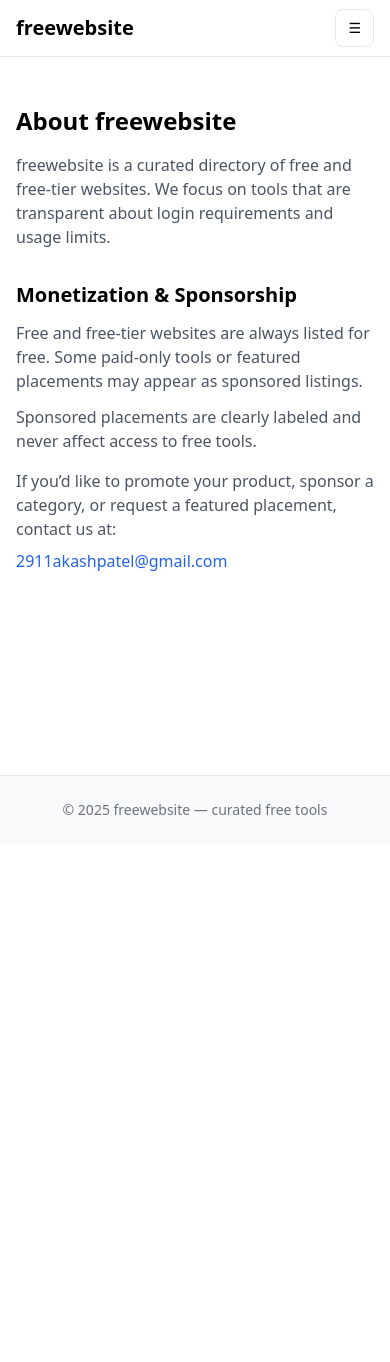
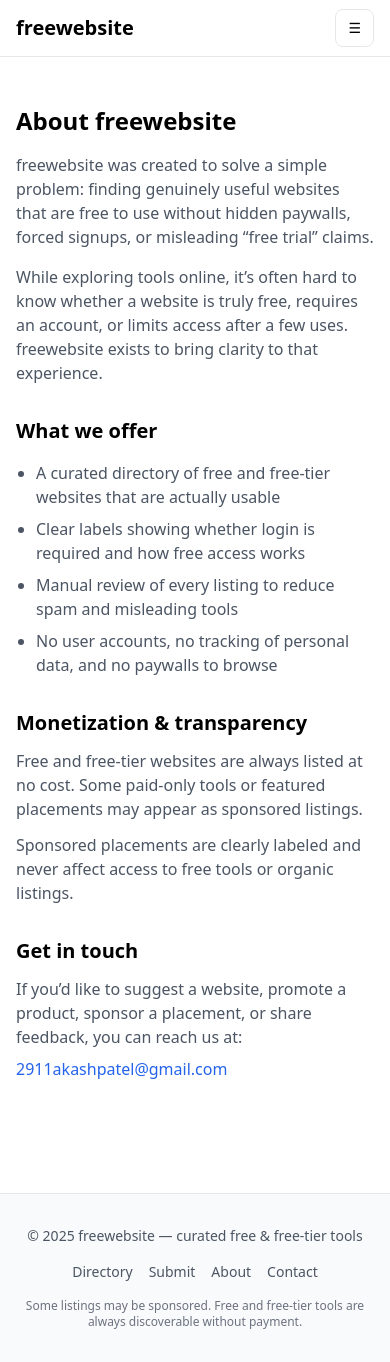
Before and after one commit to Akash-2911/freewebsite, a React (Vite) app: page /about in a window 390 px wide. Before the commit the page ends 844 px from the top, so only its background shows below. Built offline with nearby package versions, Linux system fonts and the light colour scheme.

Commit message:
Finalize pages, content, submission form, monetization, and footer

```diff
--- a/src/components/Footer.jsx
+++ b/src/components/Footer.jsx
@@ -1,8 +1,40 @@
+import { Link } from "react-router-dom";
+
 export default function Footer() {
   return (
     <footer className="mt-16 border-t bg-gray-50">
-      <div className="mx-auto max-w-6xl px-4 py-6 text-center text-sm text-gray-500">
-        © {new Date().getFullYear()} freewebsite — curated free tools
+      <div className="mx-auto max-w-6xl px-4 py-8 text-sm text-gray-600">
+        <div className="flex flex-col items-center justify-between gap-4 sm:flex-row">
+          {/* Left */}
+          <p>
+            © {new Date().getFullYear()} <span className="font-medium">freewebsite</span> — curated free & free-tier tools
+          </p>
+
+          {/* Links */}
+          <nav className="flex gap-4">
+            <Link to="/home" className="hover:text-black">
+              Directory
+            </Link>
+            <Link to="/submit" className="hover:text-black">
+              Submit
+            </Link>
+            <Link to="/about" className="hover:text-black">
+              About
+            </Link>
+            <a
+              href="mailto:2911akashpatel@gmail.com"
+              className="hover:text-black"
+            >
+              Contact
+            </a>
+          </nav>
+        </div>
+
+        {/* Transparency note */}
+        <p className="mt-4 text-center text-xs text-gray-500">
+          Some listings may be sponsored. Free and free-tier tools are always
+          discoverable without payment.
+        </p>
       </div>
     </footer>
   );
--- a/src/pages/About.jsx
+++ b/src/pages/About.jsx
@@ -4,27 +4,54 @@ export default function About() {
       <h1 className="text-2xl font-bold">About freewebsite</h1>
 
       <p className="mt-4 text-gray-600">
-        freewebsite is a curated directory of free and free-tier websites.
-        We focus on tools that are transparent about login requirements
-        and usage limits.
+        freewebsite was created to solve a simple problem: finding genuinely
+        useful websites that are free to use without hidden paywalls, forced
+        signups, or misleading “free trial” claims.
       </p>
 
-      <h2 className="mt-8 text-xl font-semibold">Monetization & Sponsorship</h2>
+      <p className="mt-4 text-gray-600">
+        While exploring tools online, it’s often hard to know whether a website
+        is truly free, requires an account, or limits access after a few uses.
+        freewebsite exists to bring clarity to that experience.
+      </p>
+
+      <h2 className="mt-8 text-xl font-semibold">What we offer</h2>
+
+      <ul className="mt-4 list-disc space-y-2 pl-5 text-gray-600">
+        <li>
+          A curated directory of free and free-tier websites that are actually
+          usable
+        </li>
+        <li>
+          Clear labels showing whether login is required and how free access
+          works
+        </li>
+        <li>
+          Manual review of every listing to reduce spam and misleading tools
+        </li>
+        <li>
+          No user accounts, no tracking of personal data, and no paywalls to
+          browse
+        </li>
+      </ul>
+
+      <h2 className="mt-8 text-xl font-semibold">Monetization & transparency</h2>
 
       <p className="mt-3 text-gray-600">
-        Free and free-tier websites are always listed for free.
-        Some paid-only tools or featured placements may appear
-        as sponsored listings.
+        Free and free-tier websites are always listed at no cost. Some paid-only
+        tools or featured placements may appear as sponsored listings.
       </p>
 
       <p className="mt-3 text-gray-600">
-        Sponsored placements are clearly labeled and never affect
-        access to free tools.
+        Sponsored placements are clearly labeled and never affect access to free
+        tools or organic listings.
       </p>
 
-      <p className="mt-4 text-gray-600">
-        If you’d like to promote your product, sponsor a category,
-        or request a featured placement, contact us at:
+      <h2 className="mt-8 text-xl font-semibold">Get in touch</h2>
+
+      <p className="mt-3 text-gray-600">
+        If you’d like to suggest a website, promote a product, sponsor a
+        placement, or share feedback, you can reach us at:
       </p>
 
       <p className="mt-2 font-medium">
--- a/src/pages/Landing.jsx
+++ b/src/pages/Landing.jsx
@@ -6,11 +6,11 @@ export default function Landing() {
       {/* HERO */}
       <section className="py-16 text-center">
         <h1 className="text-4xl font-bold tracking-tight">
-            Discover free websites and tools
+          Discover free & free-tier websites
         </h1>
         <p className="mt-4 text-lg text-gray-600">
-            A curated directory of free and free-tier websites.
-            No sign-up barriers. Clear transparency.
+          A curated directory of useful tools that are free to use or offer a
+          meaningful free tier — with clear login and usage transparency.
         </p>
 
         <div className="mt-8 flex flex-col items-center gap-4 sm:flex-row sm:justify-center">
@@ -18,14 +18,14 @@ export default function Landing() {
             to="/home"
             className="rounded-lg bg-blue-600 px-6 py-3 text-white hover:bg-blue-700"
           >
-              Explore Directory
+            Browse directory
           </Link>
 
           <Link
             to="/submit"
             className="rounded-lg border border-gray-300 px-6 py-3 text-gray-700 hover:bg-gray-100"
           >
-              Submit Your Website
+            Submit a website
           </Link>
         </div>
       </section>
@@ -34,31 +34,31 @@ export default function Landing() {
       <section className="grid gap-6 py-12 sm:grid-cols-3">
         <Feature
           title="Free to explore"
-            text="Our directory is open to everyone. No login required."
+          text="Browse all free and free-tier websites without creating an account."
         />
         <Feature
           title="Clear transparency"
-            text="We clearly show login requirements and free tiers."
+          text="We clearly label login requirements and free-tier limitations."
         />
         <Feature
-            title="Curated manually"
-            text="Each website is reviewed before being listed."
+          title="Manually curated"
+          text="Every website is reviewed to avoid spam, fake trials, or misleading claims."
         />
       </section>
 
       {/* BANNER / AD */}
-        <section className="my-12 rounded-xl bg-yellow-100 p-6 text-center">
+      <section className="my-12 rounded-xl border border-dashed bg-gray-50 p-6 text-center">
         <h2 className="text-xl font-semibold">
-            Want to promote something here?
+          Promote your product here
         </h2>
         <p className="mt-2 text-gray-700">
-            Advertise your product, tool, or community.
+          Reach users actively looking for useful tools and resources.
         </p>
         <a
-            href="mailto:youremail@example.com"
-            className="mt-4 inline-block rounded-lg bg-yellow-400 px-5 py-2 font-medium hover:bg-yellow-500"
+          href="mailto:2911akashpatel@gmail.com?subject=Advertising on freewebsite"
+          className="mt-4 inline-block rounded-lg bg-black px-5 py-2 font-medium text-white hover:bg-gray-800"
         >
-            Contact us
+          Get your ad here
         </a>
       </section>
 
@@ -68,14 +68,14 @@ export default function Landing() {
           Want your website listed?
         </h2>
         <p className="mt-4 text-gray-600">
-            Free websites and free-tier tools can be listed for free.
-            Paid-only websites require a listing fee.
+          Free and free-tier websites can be listed at no cost.
+          Paid-only tools may require a sponsorship or listing fee.
         </p>
         <Link
           to="/submit"
           className="mt-6 inline-block rounded-lg bg-black px-6 py-3 text-white hover:bg-gray-800"
         >
-            Apply for listing
+          Submit for review
         </Link>
       </section>
     </div>
--- a/src/pages/Submit.jsx
+++ b/src/pages/Submit.jsx
@@ -1,16 +1,28 @@
 export default function Submit() {
   return (
     <div className="mx-auto max-w-3xl px-4 py-12">
-      <h1 className="text-3xl font-bold">Submit Your Website</h1>
+      <h1 className="text-3xl font-bold">Submit a Website</h1>
 
       <p className="mt-4 text-gray-600">
-        We list only free or free-tier websites with clear usage limits
-        and login transparency. Submissions are reviewed manually.
+        We curate a directory of genuinely useful websites that are free to use
+        or offer a meaningful free tier. All submissions are reviewed manually
+        before being listed.
       </p>
-<p className="mt-2 text-sm text-gray-500">
+
+      <p className="mt-3 text-sm text-gray-500">
         Free and free-tier websites are listed at no cost.
         Paid-only tools may require a sponsorship or listing fee.
       </p>
+
+      <div className="mt-6 rounded-lg border bg-gray-50 p-4 text-sm text-gray-600">
+        <p className="font-medium">Before submitting, please note:</p>
+        <ul className="mt-2 list-disc space-y-1 pl-5">
+          <li>The website must be publicly accessible</li>
+          <li>Free trials or limited-time demos are not accepted</li>
+          <li>Login requirements and free-tier limits must be clear</li>
+          <li>Spam, waitlists, and misleading claims will be rejected</li>
+        </ul>
+      </div>
 
       <form
         name="website-submission"
@@ -38,7 +50,7 @@ export default function Submit() {
         <textarea
           name="description"
           required
-          placeholder="Short description (1–2 lines)"
+          placeholder="Short description (1–2 lines, plain English)"
           className="w-full rounded-lg border px-4 py-2"
           rows="3"
         />
@@ -58,7 +70,7 @@ export default function Submit() {
           required
           className="w-full rounded-lg border px-4 py-2"
         >
-          <option value="">Free or free-tier?</option>
+          <option value="">Is it completely free or a free tier?</option>
           <option>Completely free</option>
           <option>Free tier</option>
         </select>
```
Lines whose indentation alone changed are shown as unchanged.
